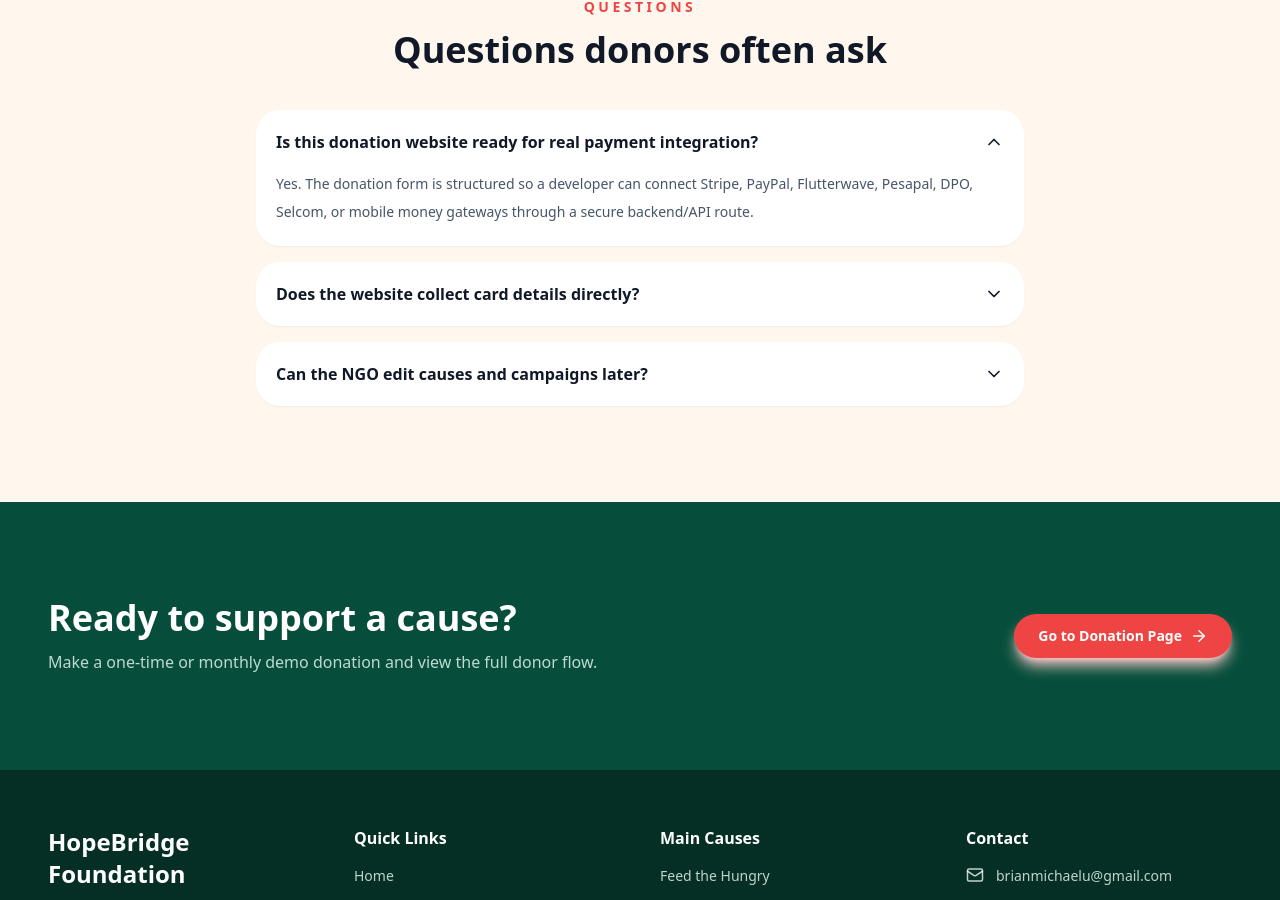
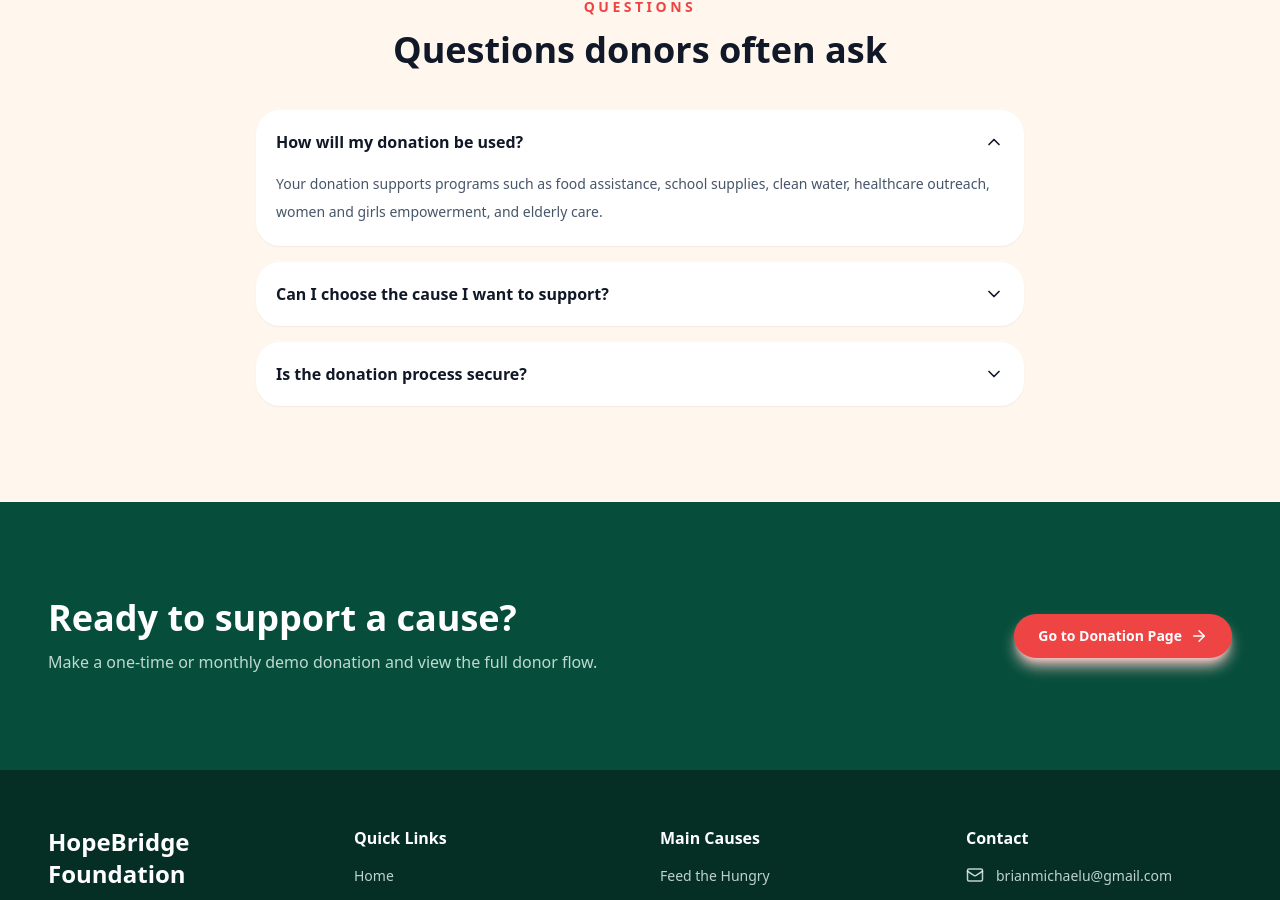
Before and after one commit to brianmichaelu/hopebridge-foundation, a Next.js app: page / in a window 1280 px wide. Shown: the part 5293-6193 px from the top of the page. Built offline with nearby package versions, Linux system fonts and the light colour scheme.

Commit message:
Update FAQ questions and answers

```diff
--- a/data/faqs.ts
+++ b/data/faqs.ts
@@ -5,23 +5,23 @@ export type FAQ = {
 
 export const faqs: FAQ[] = [
   {
-    question: "Is this donation website ready for real payment integration?",
+    question: "How will my donation be used?",
     answer:
-      "Yes. The donation form is structured so a developer can connect Stripe, PayPal, Flutterwave, Pesapal, DPO, Selcom, or mobile money gateways through a secure backend/API route."
+      "Your donation supports programs such as food assistance, school supplies, clean water, healthcare outreach, women and girls empowerment, and elderly care.",
   },
   {
-    question: "Does the website collect card details directly?",
+    question: "Can I choose the cause I want to support?",
     answer:
-      "No. A secure live version should redirect donors to an approved payment gateway checkout page. Card details should never be stored directly on this website."
+      "Yes. Donors can select a specific cause such as education, food support, clean water, healthcare, or general community support.",
   },
   {
-    question: "Can the NGO edit causes and campaigns later?",
+    question: "Is the donation process secure?",
     answer:
-      "Yes. The demo uses data files now, but it can later be connected to a CMS or admin dashboard so non-technical staff can update campaigns."
+      "Yes. A live version of this website can connect to secure payment gateways such as Stripe, PayPal, Flutterwave, Pesapal, DPO, Selcom, or mobile money providers.",
   },
   {
-    question: "Can donations be tracked in a database?",
+    question: "Can I donate monthly?",
     answer:
-      "Yes. A live version can store donor records, payment status, campaign totals, receipts, and webhook confirmations in a database."
-  }
+      "Yes. Monthly giving can be added through a supported payment provider so donors can give automatically and help the organization plan long-term programs.",
+  },
 ];
```
